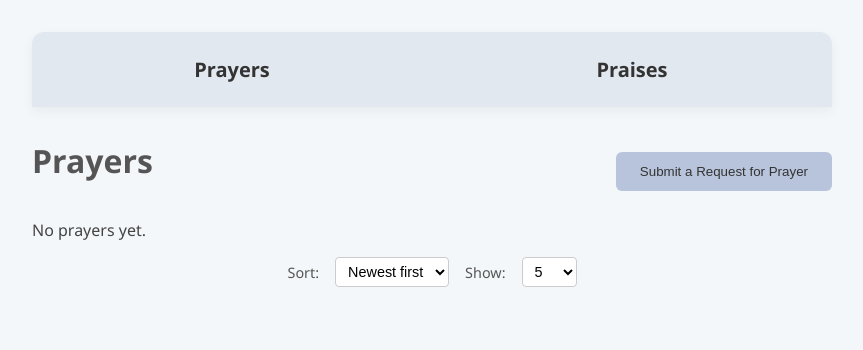
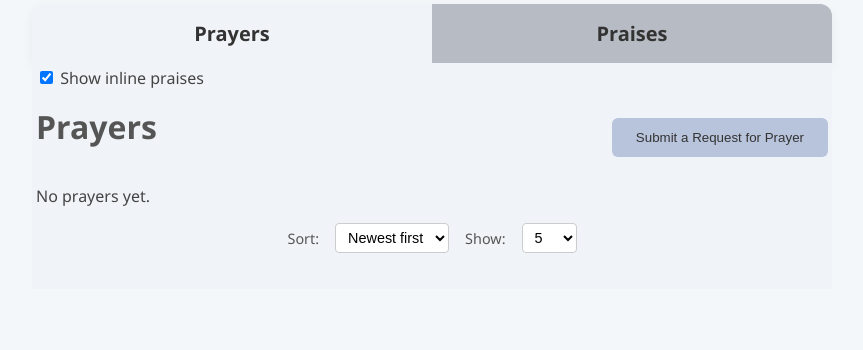
Before and after one commit to veasey/praywall, a PHP site: template templates/frontend/prayers/view.twig in a window 1280 px wide. Shown: the part 86-436 px from the top of the page, without its empty margins (208-1071 px from the left). Run offline with PHP 8.4, Linux system fonts and the light colour scheme; the template is opened without the code that fills it, so the values that code supplies are empty; some libraries are stand-ins or nearby versions.

Commit message:
style tabs

```diff
--- a/public/css/style.css
+++ b/public/css/style.css
@@ -15,7 +15,7 @@ h1, h2, h3 {
 .container {
   max-width: 800px;
   margin: 0 auto;
-  padding: 2rem;
+  padding: 0.25em;
 }
 
 /* ========== Form Elements ========== */
@@ -206,7 +206,6 @@ button:hover {
 /* ========== Tabs ========== */
 .tab-bar {
   display: flex;
-  margin-bottom: 2rem;
   border-radius: 12px 12px 0 0;
   overflow: hidden;
   background-color: #f0f4f8;
@@ -216,24 +215,23 @@ button:hover {
 .tab {
   flex: 1;
   text-align: center;
-  padding: 1.5rem 0;
+  padding: 1rem 0;
   font-size: 1.25rem;
   font-weight: 600;
   text-decoration: none;
   color: #333;
-  background-color: #e2e8f0;
+  background-color: #b7bcc4;
   transition: all 0.3s ease;
   border: none;
 }
 
-.tab:hover {
-  background-color: #d1dbe8;
+.tab.active {
+  background-color: #f0f4f8;
 }
 
-.tab.active {
-  background-color: #007BFF;
-  color: white;
-  box-shadow: inset 0 -4px 0 #0056b3;
+.tab-container {
+  padding: 0.25em;
+  background-color: #f0f4f8;
 }
 
 .inline-toggle {
--- a/templates/frontend/praise_reports/view.twig
+++ b/templates/frontend/praise_reports/view.twig
@@ -2,7 +2,9 @@
 
 {% block content %}
 
+  {% set currentTab = 'praises' %}
   {{ include('partials/tab_bar.twig') }}
+  <div class="tab-container">
 
     <div class="flex-box">
       <h1>Praise Reports</h1>
@@ -55,6 +57,7 @@
     {% endif %}
 
     {{ include('partials/pagination.twig') }}
+  </div>
 
   <script>
     document.addEventListener('DOMContentLoaded', function () {
--- a/templates/frontend/prayers/view.twig
+++ b/templates/frontend/prayers/view.twig
@@ -2,7 +2,9 @@
 
 {% block content %}
 
+  {% set currentTab = 'prayers' %}
   {{ include('partials/tab_bar.twig') }}
+  <div class="tab-container">
 
     {% if currentTab == 'prayers' %}
       <div class="inline-toggle">
@@ -10,7 +12,7 @@
           <input type="checkbox" id="toggle-inline-praises" checked>
           Show inline praises
         </label>
-    </div>S
+      </div>
     {% endif %}
 
     <div class="flex-box">
@@ -85,6 +87,7 @@
     {% endif %}
 
     {{ include('partials/pagination.twig') }}
+  </div>
 
   <script>
     document.addEventListener('DOMContentLoaded', function () {
```
Also changed, not shown: LOG.MD (+2 -2 lines). Lines whose indentation alone changed are shown as unchanged.
